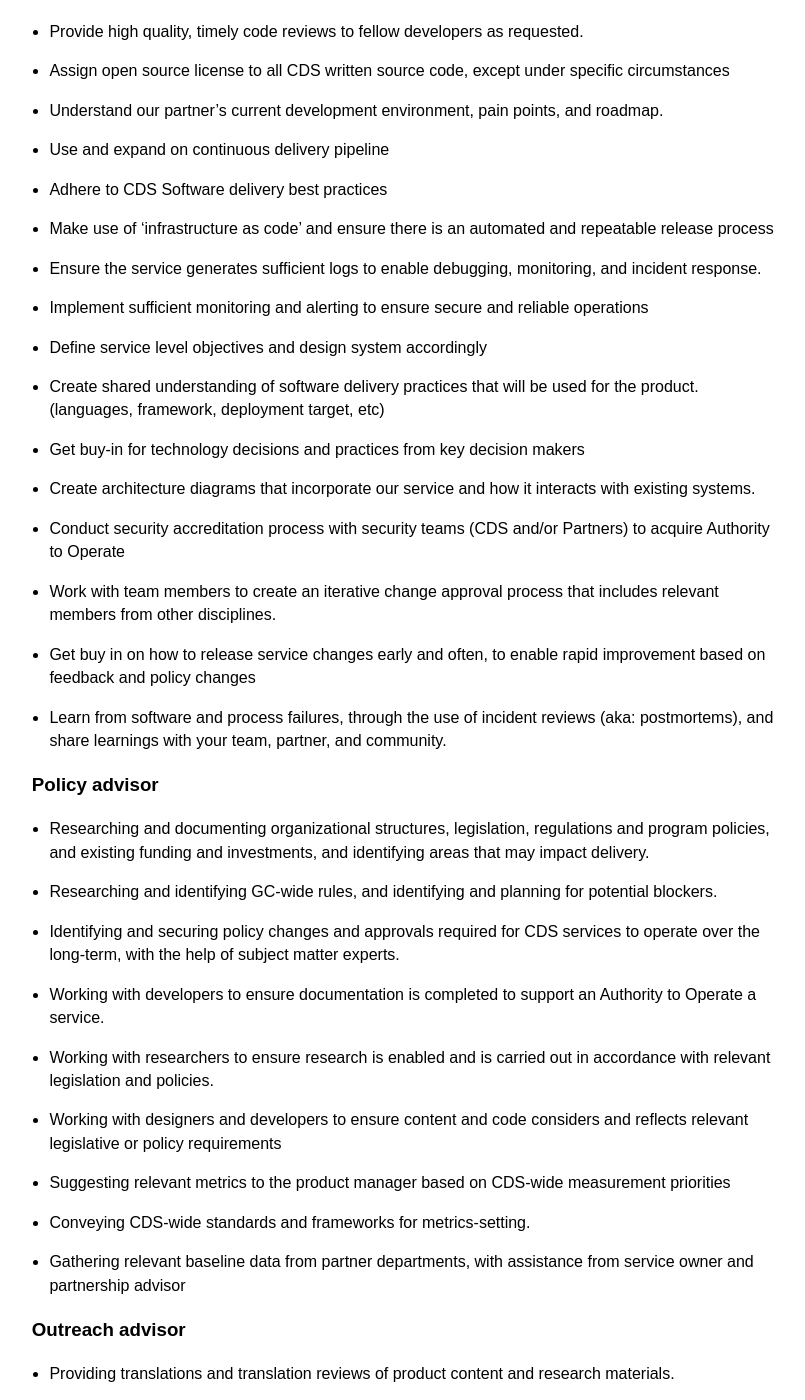
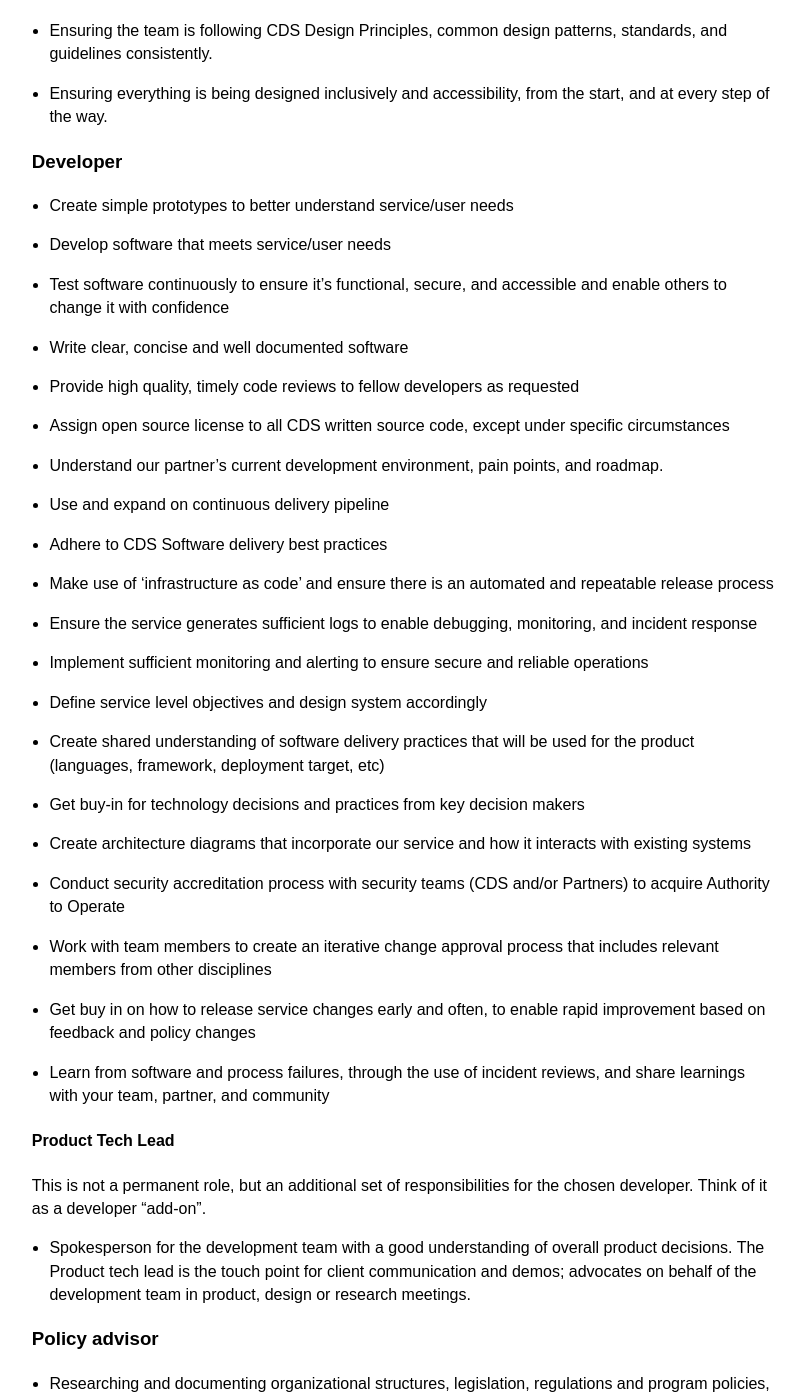
Before and after one commit to cds-snc/guide-product-teams-equipes-produits, a Jekyll site: the page built from _pages/en/responsibilities.md, in a window 1280 px wide and 1400 px high, scrolled down 4968 px. Shown: the whole window, without its empty margins (237-1042 px from the left). Built offline with Jekyll 4.4.1, drawn with Linux system fonts in a browser that asks for light colours; some of the changed text lies outside the part shown.

Commit message:
Update responsibilities.md

```diff
--- a/_pages/en/responsibilities.md
+++ b/_pages/en/responsibilities.md
@@ -22,6 +22,17 @@ trans_url: "/responsibilities/"
 *   Raising opportunities to tell compelling stories about their work to the Outreach team
 *   Being able to demonstrate the working service, and explain the reasoning behind key product decisions.
 *   _For partnership products:_ Coaching their “pair” from the partner on how to adapt their expertise to our way of working.
+
+
+- <a href="#product-manager-responsibilities">Product manager responsibilities</a>
+- <a href="#partnership-advisor-responsibilities">Partnership advisor responsibilities</a>
+- <a href="#service-owner">Service owner</a>
+- <a href="#researcher">Researcher</a>
+- <a href="#designer">Designer</a>
+- <a href="#developer">Developer</a>
+- <a href="#product-tech-lead">Product Tech Lead</a>
+- <a href="#policy-advisor">Policy advisor</a>
+- <a href="#outreach-advisor">Outreach advisor</a>
 
 
 ### Product manager responsibilities {#product-manager-responsibilities}
@@ -130,23 +141,28 @@ _For platform products_
 *   Develop software that meets service/user needs
 *   Test software continuously to ensure it’s functional, secure, and accessible and enable others to change it with confidence
 *   Write clear, concise and well documented software
-*   Provide high quality, timely code reviews to fellow developers as requested.
+*   Provide high quality, timely code reviews to fellow developers as requested
 *   Assign open source license to all CDS written source code, except under specific circumstances
 *   Understand our partner’s current development environment, pain points, and roadmap.
 *   Use and expand on continuous delivery pipeline
 *   Adhere to CDS Software delivery best practices
 *   Make use of ‘infrastructure as code’ and ensure there is an automated and repeatable release process
-*   Ensure the service generates sufficient logs to enable debugging, monitoring, and incident response.
+*   Ensure the service generates sufficient logs to enable debugging, monitoring, and incident response
 *   Implement sufficient monitoring and alerting to ensure secure and reliable operations
 *   Define service level objectives and design system accordingly
-*   Create shared understanding of software delivery practices that will be used for the product. (languages, framework, deployment target, etc)
+*   Create shared understanding of software delivery practices that will be used for the product (languages, framework, deployment target, etc)
 *   Get buy-in for technology decisions and practices from key decision makers
-*   Create architecture diagrams that incorporate our service and how it interacts with existing systems.
+*   Create architecture diagrams that incorporate our service and how it interacts with existing systems
 *   Conduct security accreditation process with security teams (CDS and/or Partners) to acquire Authority to Operate
-*   Work with team members to create an iterative change approval process that includes relevant members from other disciplines.
+*   Work with team members to create an iterative change approval process that includes relevant members from other disciplines
 *   Get buy in on how to release service changes early and often, to enable rapid improvement based on feedback and policy changes
-*   Learn from software and process failures, through the use of incident reviews (aka: postmortems), and share learnings with your team, partner, and community.
+*   Learn from software and process failures, through the use of incident reviews, and share learnings with your team, partner, and community
 
+#### Product Tech Lead {#product-tech-lead}
+
+This is not a permanent role, but an additional set of responsibilities for the chosen developer. Think of it as a developer “add-on”.
+
+*   Spokesperson for the development team with a good understanding of overall product decisions. The Product tech lead is the touch point for client communication and demos; advocates on behalf of the development team in product, design or research meetings.
 
 ### Policy advisor {#policy-advisor}
 
```
